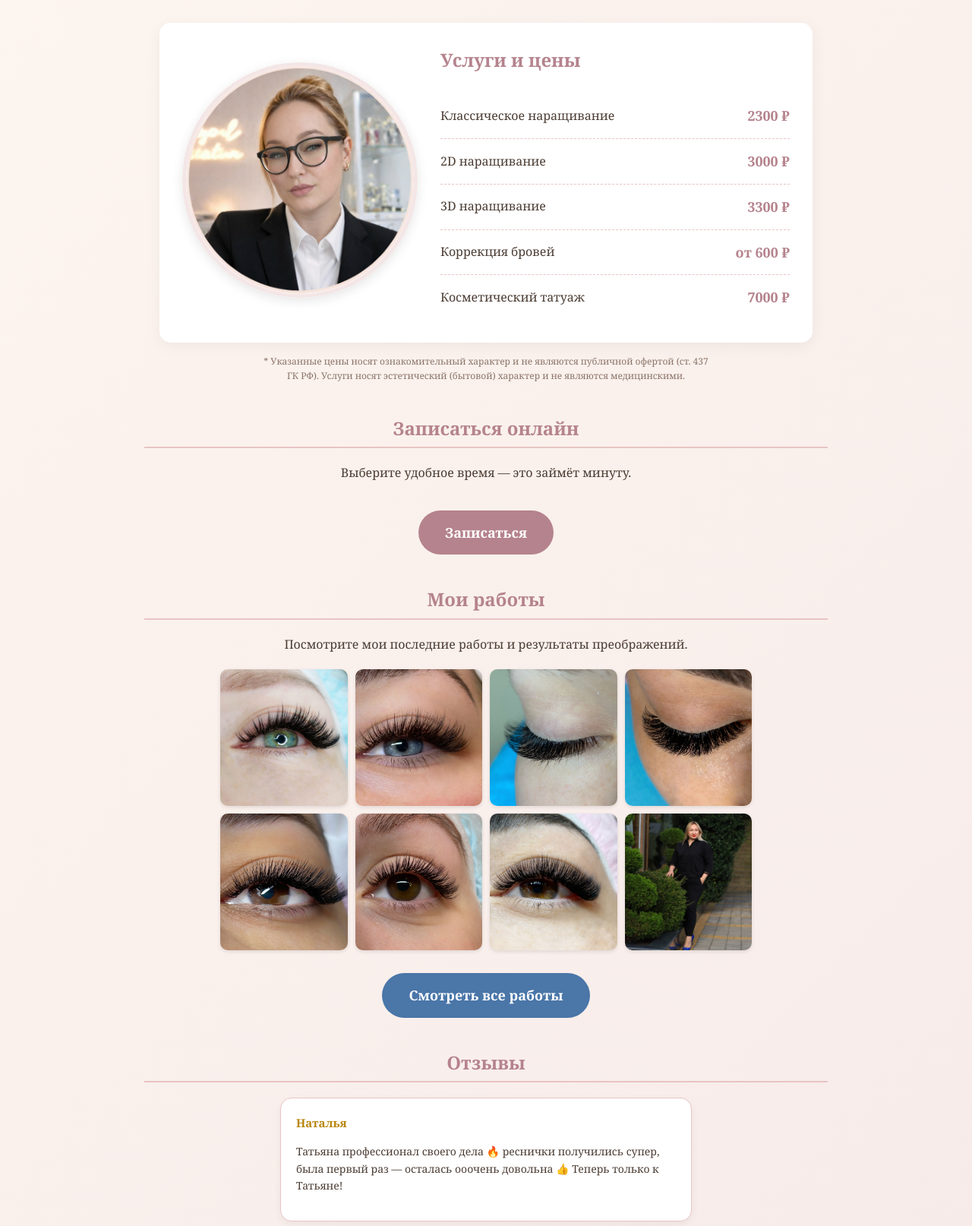
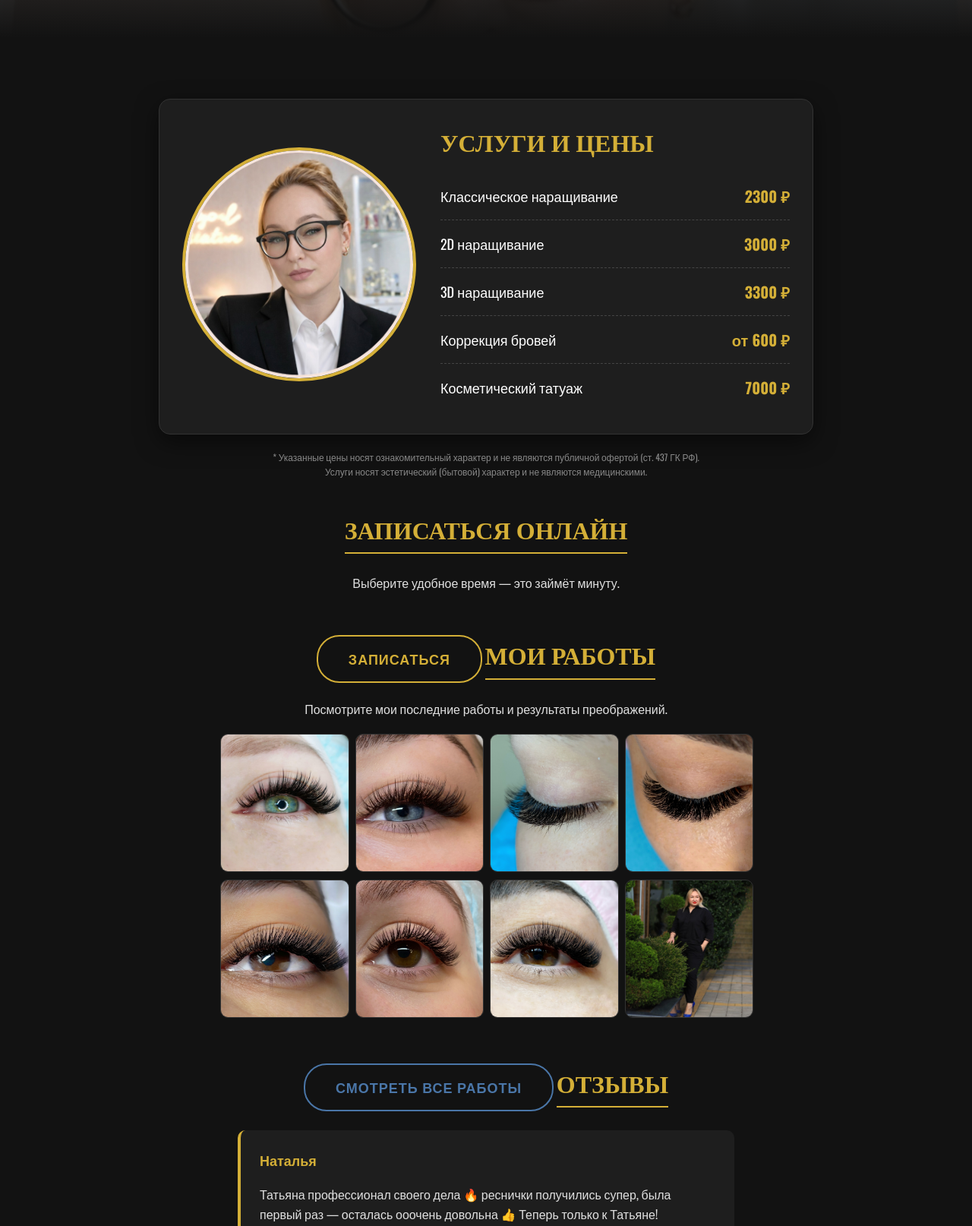
Before and after one commit to mrrewolt-jpg/lash-site, a plain HTML site: page index.html in a window 1280 px wide. Shown: the part 400-2014 px from the top of the page at 76% size. Drawn offline with nearby package versions, Linux system fonts and the light colour scheme; a web font is replaced by a local one.

Commit message:
Update index.html

```diff
--- a/index.html
+++ b/index.html
@@ -5,22 +5,24 @@
     <meta name="viewport" content="width=device-width, initial-scale=1.0">
     <title>Чечина Татьяна — наращивание ресниц, брови, татуаж | Адлер</title>
     <style>
+        /* Подключаем красивые шрифты с засечками (как на том сайте) */
+        @import url('https://fonts.googleapis.com/css2?family=Oswald:wght@400;500;700&family=Playfair+Display:ital,wght@0,400;0,700;1,400&display=swap');
+
         body {
-            font-family: 'Georgia', serif;
-            background-color: #fdf6f0;
-            background-image: linear-gradient(135deg, #fdf6f0 0%, #f4e6e6 100%);
-            color: #4a3b32;
+            font-family: 'Oswald', sans-serif; /* Строгий шрифт для основного текста */
+            background-color: #121212; /* Темный фон */
+            color: #e0e0e0;
             margin: 0;
             padding: 0;
             text-align: center;
             line-height: 1.6;
         }
 
-        /* Стили для шапки */
+        /* Шапка */
         .hero {
             position: relative;
             width: 100%;
-            height: 380px; /* Уменьшили высоту */
+            height: 450px;
             background-image: url('avatar.jpg');
             background-size: cover;
             background-position: center 20%;
@@ -36,7 +38,7 @@
             content: "";
             position: absolute;
             top: 0; left: 0; right: 0; bottom: 0;
-            background: rgba(0,0,0,0.5);
+            background: linear-gradient(to bottom, rgba(0,0,0,0.3) 0%, rgba(18,18,18,1) 100%);
             z-index: 1;
         }
 
@@ -44,117 +46,175 @@
             position: relative;
             z-index: 2;
             padding: 20px;
-            text-align: center;
         }
 
-        .hero h1 { font-size: 42px; margin: 0 0 10px 0; color: #fff; letter-spacing: 2px; }
-        .hero p { font-size: 18px; margin: 3px 0; color: #fdf6f0; }
-        .hero .subtitle-big { font-size: 24px; font-style: italic; margin-bottom: 15px; color: #d4af37; }
+        /* Заголовки */
+        h1, h2, h3 {
+            font-family: 'Playfair Display', serif; /* Красивый шрифт для заголовков */
+            color: #d4af37; /* Золотистый цвет */
+            margin-bottom: 10px;
+        }
 
-        /* Основной контейнер */
-        .container { padding: 20px; max-width: 900px; margin: 0 auto; text-align: center; }
+        .hero h1 { font-size: 48px; margin: 0 0 5px 0; text-transform: uppercase; letter-spacing: 2px; }
+        .hero .subtitle-big { font-size: 24px; font-style: italic; color: #fff; margin-bottom: 15px; }
+        .hero p { font-size: 18px; margin: 5px 0; color: #e0e0e0; text-transform: uppercase; letter-spacing: 1px;}
 
-        h2 { color: #b5838d; border-bottom: 2px solid #e8c4c4; padding-bottom: 5px; margin-top: 40px; }
+        /* Контейнер */
+        .container { padding: 40px 20px; max-width: 900px; margin: 0 auto; }
 
-        /* БЛОК УСЛУГ (ДВЕ КОЛОНКИ) */
+        h2 {
+            font-size: 32px;
+            border-bottom: 2px solid #d4af37;
+            display: inline-block;
+            padding-bottom: 5px;
+            margin-top: 40px;
+            text-transform: uppercase;
+        }
+
+        /* Блок услуг */
         .services-grid {
             display: flex;
             flex-wrap: wrap;
-            justify-content: center; /* ЦЕНТРИРУЕМ БЛОК */
+            justify-content: center;
             align-items: center;
             gap: 40px;
-            margin: 30px auto 0;
-            background: white;
+            margin: 40px auto 0;
+            background: #1e1e1e; /* Темно-серый блок */
             padding: 30px;
             border-radius: 15px;
-            box-shadow: 0 5px 20px rgba(0,0,0,0.05);
+            border: 1px solid #333;
+            box-shadow: 0 10px 30px rgba(0,0,0,0.5);
             text-align: left;
-            max-width: 800px; /* Ограничиваем максимальную ширину */
+            max-width: 800px;
         }
 
-        .services-image {
-            flex: 1;
-            min-width: 250px;
-            max-width: 300px;
-            text-align: center;
-        }
-
+        .services-image { flex: 1; min-width: 250px; max-width: 300px; text-align: center; }
         .services-image img {
             width: 100%;
             height: auto;
             border-radius: 50%;
-            box-shadow: 0 4px 15px rgba(0,0,0,0.1);
-            border: 5px solid #f4e6e6;
+            border: 4px solid #d4af37; /* Золотая рамка */
         }
 
-        .services-list {
-            flex: 1.5;
-            min-width: 300px;
-        }
-
-        .services-list h2 {
-            margin-top: 0;
-            text-align: left;
-            border-bottom: none;
-        }
-
+        .services-list { flex: 1.5; min-width: 300px; }
+        .services-list h2 { margin-top: 0; border-bottom: none; text-align: left; }
         .services-list ul { list-style: none; padding: 0; margin: 0; }
         .services-list li {
             padding: 15px 0;
-            border-bottom: 1px dashed #e8c4c4;
+            border-bottom: 1px dashed #444;
             display: flex;
             justify-content: space-between;
             align-items: center;
+            font-size: 18px;
+            color: #fff;
+        }
+        .services-list li:last-child { border-bottom: none; }
+        .services-list .price { font-weight: bold; color: #d4af37; font-size: 20px; }
+
+        /* Кнопки */
+        .btn {
+            display: inline-block;
+            padding: 15px 40px;
+            background-color: transparent;
+            color: #d4af37;
+            border: 2px solid #d4af37;
+            text-decoration: none;
+            border-radius: 30px;
+            font-size: 18px;
+            margin-top: 20px;
+            font-weight: bold;
+            text-transform: uppercase;
+            letter-spacing: 1px;
+            transition: all 0.3s ease;
+        }
+        .btn:hover { background-color: #d4af37; color: #121212; }
+
+        .btn-vk { border-color: #4a76a8; color: #4a76a8; }
+        .btn-vk:hover { background-color: #4a76a8; color: #fff; }
+
+        /* Отзывы */
+        .review {
+            background: #1e1e1e;
+            padding: 25px;
+            margin: 20px auto;
+            max-width: 600px;
+            border-radius: 10px;
+            border-left: 4px solid #d4af37;
+            text-align: left;
             font-size: 16px;
         }
-        .services-list li:last-child { border-bottom: none; }
-        .services-list .price { font-weight: bold; color: #b5838d; font-size: 18px; }
+        .review-name { font-weight: bold; color: #d4af37; font-size: 18px; margin-top: 0; }
 
-        .btn { display: inline-block; padding: 15px 35px; background-color: #b5838d; color: white; text-decoration: none; border-radius: 30px; font-size: 18px; margin-top: 20px; font-weight: bold; transition: background-color 0.3s ease; }
-        .btn:hover { background-color: #9e6b77; }
+        /* Контакты */
+        .address {
+            background: #1e1e1e;
+            padding: 30px;
+            border-radius: 10px;
+            max-width: 400px;
+            margin: 20px auto;
+            border: 1px solid #333;
+        }
+        .address img { width: 100%; border-radius: 10px; margin-bottom: 15px; display: block; }
 
-        .review { background: white; padding: 20px; margin: 20px auto; max-width: 500px; border-radius: 15px; border: 1px solid #e8c4c4; box-shadow: 0 4px 12px rgba(0,0,0,0.05); text-align: left; font-size: 14px; }
-        .review-name { font-weight: bold; color: #b8860b; font-size: 15px; margin-top: 0; }
+        .map-buttons { margin-top: 15px; display: flex; gap: 10px; justify-content: center; flex-wrap: wrap; }
+        .map-btn {
+            padding: 10px 18px;
+            color: #fff;
+            text-decoration: none;
+            border-radius: 5px;
+            font-size: 14px;
+            font-weight: bold;
+            transition: opacity 0.3s;
+        }
+        .map-btn:hover { opacity: 0.8; }
 
-        .contact-link { display: block; margin: 8px 0; color: #b5838d; text-decoration: none; font-size: 16px; }
-        .address { background: white; padding: 25px; border-radius: 15px; max-width: 400px; margin: 15px auto; box-shadow: 0 5px 20px rgba(0,0,0,0.05); }
-        .address img { width: 100%; border-radius: 10px; margin-bottom: 15px; display: block; }
-        .map-buttons { margin-top: 15px; display: flex; gap: 10px; justify-content: center; flex-wrap: wrap; }
-        .map-btn { padding: 10px 18px; color: white; text-decoration: none; border-radius: 20px; font-size: 14px; font-weight: bold; }
+        .contact-link { display: block; margin: 10px 0; color: #d4af37; text-decoration: none; font-size: 18px; transition: color 0.3s; }
+        .contact-link:hover { color: #fff; }
 
-        .disclaimer { font-size: 12px; color: #8a7367; max-width: 600px; margin: 15px auto 0; }
-        footer { margin-top: 50px; padding-top: 20px; border-top: 1px solid #e8c4c4; font-size: 12px; color: #8a7367; line-height: 1.5; max-width: 500px; margin-left: auto; margin-right: auto; padding-bottom: 20px; }
+        .disclaimer { font-size: 12px; color: #888; max-width: 600px; margin: 20px auto 0; }
+
+        footer {
+            margin-top: 60px;
+            padding: 30px 20px;
+            border-top: 1px solid #333;
+            font-size: 12px;
+            color: #888;
+            line-height: 1.5;
+            background: #0a0a0a;
+        }
 
         /* Галерея */
         .gallery { display: grid; grid-template-columns: repeat(auto-fill, minmax(140px, 1fr)); gap: 10px; max-width: 700px; margin: 20px auto; }
-        .gallery img { width: 100%; height: 180px; object-fit: cover; border-radius: 10px; box-shadow: 0 2px 5px rgba(0,0,0,0.1); }
+        .gallery img { width: 100%; height: 180px; object-fit: cover; border-radius: 10px; border: 1px solid #333; transition: transform 0.3s; }
+        .gallery img:hover { transform: scale(1.05); border-color: #d4af37; }
 
         /* Адаптив */
         @media (max-width: 700px) {
-            .hero { height: 300px; }
+            .hero { height: 350px; }
             .hero h1 { font-size: 32px; }
-            .hero .subtitle-big { font-size: 20px; }
             .services-grid { flex-direction: column; padding: 15px; gap: 20px; }
             .services-list h2 { text-align: center; }
             .services-list li { flex-direction: column; align-items: flex-start; gap: 5px; }
-            .services-image { max-width: 250px; margin: 0 auto; }
+            .services-image { max-width: 200px; margin: 0 auto; }
         }
     </style>
 </head>
 <body>
 
+    <!-- ШАПКА -->
     <header class="hero">
         <div class="hero-content">
             <h1>Чечина Татьяна</h1>
             <p class="subtitle-big">Топ-мастер и тренер</p>
             <p>РЕСНИЦЫ • БРОВИ • ПЕРМАНЕНТ</p>
             <p>ОБУЧЕНИЕ</p>
-            <p style="margin-top: 10px; font-size: 16px;">📍 АДЛЕР / НИЖНЕВАРТОВСК</p>
+            <p style="margin-top: 15px; font-size: 16px; color: #d4af37;">📍 АДЛЕР / НИЖНЕВАРТОВСК</p>
         </div>
     </header>
 
     <div class="container">
 
+        <!-- УСЛУГИ -->
         <div class="services-grid">
             <div class="services-image">
                 <img src="avatar.jpg" alt="Чечина Татьяна">
@@ -174,10 +234,12 @@
             * Указанные цены носят ознакомительный характер и не являются публичной офертой (ст. 437 ГК РФ). Услуги носят эстетический (бытовой) характер и не являются медицинскими.
         </p>
 
+        <!-- ЗАПИСЬ -->
         <h2>Записаться онлайн</h2>
         <p>Выберите удобное время — это займёт минуту.</p>
         <a href="https://dikidi.net/ru/profile/chechina_tatyana_316741/" class="btn" target="_blank" rel="noopener noreferrer">Записаться</a>
 
+        <!-- РАБОТЫ -->
         <h2>Мои работы</h2>
         <p>Посмотрите мои последние работы и результаты преображений.</p>
 
@@ -192,8 +254,9 @@
             <img src="8.jpg" alt="Работа 8">
         </div>
 
-        <a href="https://vk.ru/clips/chechina.tatyana" class="btn" target="_blank" rel="noopener noreferrer" style="background-color: #4a76a8; margin-top: 10px;">Смотреть все работы</a>
+        <a href="https://vk.ru/clips/chechina.tatyana" class="btn btn-vk" target="_blank" rel="noopener noreferrer" style="margin-top: 20px;">Смотреть все работы</a>
 
+        <!-- ОТЗЫВЫ -->
         <h2>Отзывы</h2>
         <div class="review">
             <p class="review-name">Наталья</p>
@@ -208,19 +271,21 @@
             <p>Профессионал своего дела!</p>
         </div>
 
+        <!-- ГРАФИК -->
         <h2>График работы</h2>
-        <p>Ежедневно с 10:00 до 21:00</p>
+        <p style="font-size: 20px; color: #fff;">Ежедневно с 10:00 до 21:00</p>
 
+        <!-- КОНТАКТЫ -->
         <h2>Контакты</h2>
         <div class="address">
             <img src="Vhod.png" alt="Вход в салон — ул. Демократическая 38А, ТЦ «Август»">
-            <p style="margin-top: 0;"><strong>Адрес (Адлер):</strong><br>ул. Демократическая 38А,<br>7 кабинет, 4 этаж</p>
+            <p style="margin-top: 0; font-size: 18px; color: #fff;"><strong>Адрес (Адлер):</strong><br>ул. Демократическая 38А,<br>7 кабинет, 4 этаж</p>
             <div class="map-buttons">
                 <a href="https://yandex.ru/maps/239/sochi/?ll=39.924583%2C43.424300&mode=routes&rtext=~43.424010%2C39.924788&rtt=auto&ruri=~ymapsbm1%3A%2F%2Forg%3Foid%3D170297749655&z=17.97" target="_blank" rel="noopener noreferrer" class="map-btn" style="background: #fc3f1d;">📍 Яндекс.Карты</a>
                 <a href="https://2gis.ru/sochi/search/%D0%B4%D0%B5%D0%BC%D0%BE%D0%BA%D1%80%D0%B0%D1%82%D0%B8%D1%87%D0%B5%D1%81%D0%BA%D0%B0%D1%8F%2038%D0%B0/firm/70000001032162402/39.924793%2C43.424029?m=39.927878%2C43.423074%2F16" target="_blank" rel="noopener noreferrer" class="map-btn" style="background: #19b000;">🗺️ 2ГИС</a>
             </div>
         </div>
-        <p><strong>Телефон:</strong><br><a href="tel:+79322532650" class="contact-link">+7 932 253-26-50</a></p>
+        <p style="font-size: 18px;"><strong>Телефон:</strong><br><a href="tel:+79322532650" class="contact-link">+7 932 253-26-50</a></p>
 
         <a href="https://vk.ru/chechina.tatyana" class="contact-link" target="_blank" rel="noopener noreferrer">ВКонтакте</a>
 
```
